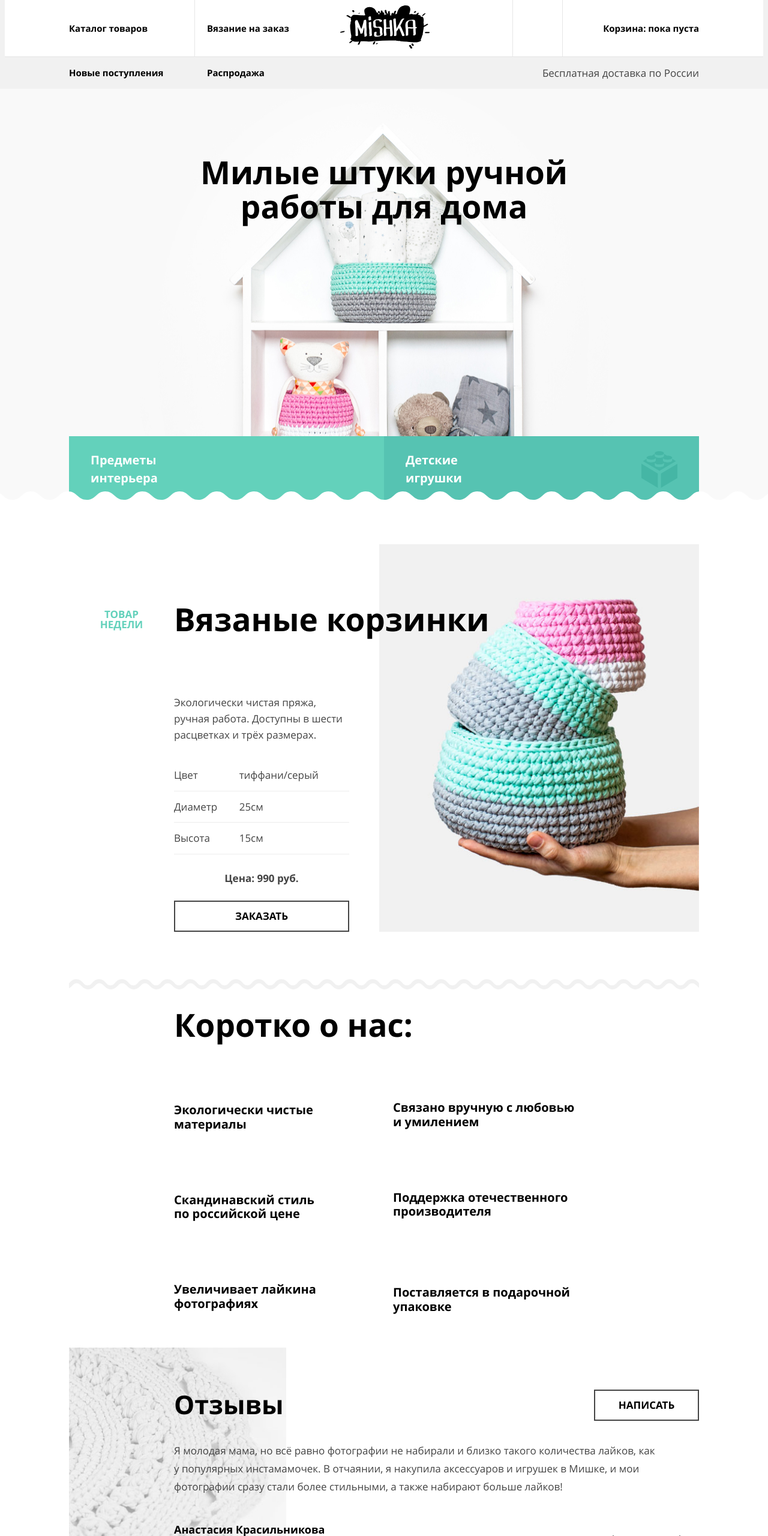
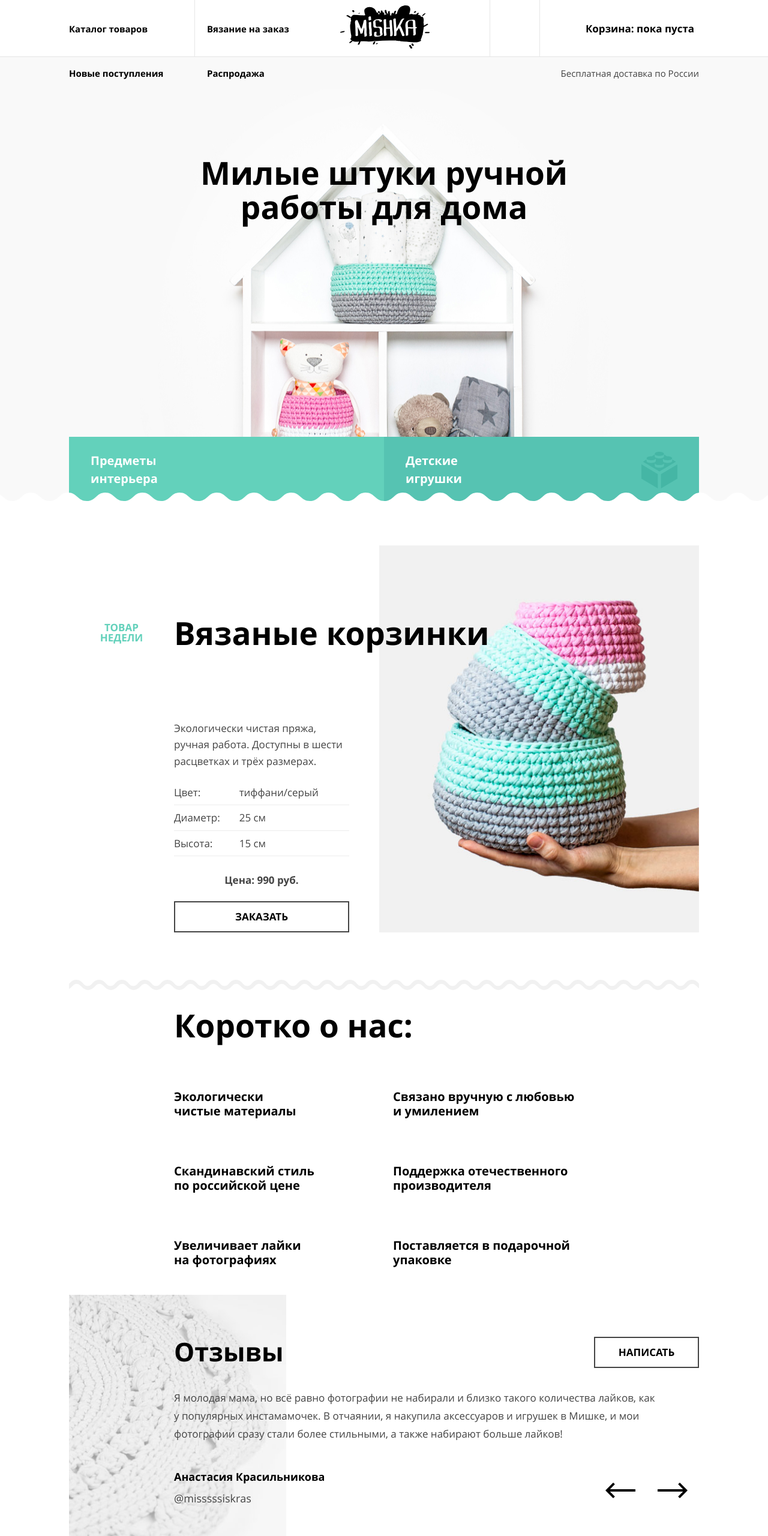
Before and after one commit to Anatoly230/baer, a website: page source/index.html in a window 1280 px wide. Shown: the top 2560 px of the page at 60% size. Drawn offline with nearby package versions, Linux system fonts and the light colour scheme; files that its build step writes are made by us from their sources.

Commit message:
первые сложности с меню

```diff
--- a/source/index.html
+++ b/source/index.html
@@ -71,7 +71,7 @@
   <main class="page-body__content content">
     <h1 class="visually-hidden">Вязанные изделия</h1>
     <section class="content__promo promo wave">
-      <h2 class="promo__title">Милые штуки ручной работы для дома</h2>
+      <h2 class="promo__title">Милые штуки ручной<br/> работы для дома</h2>
       <div class="promo__link-btns-wrapper">
         <a href="#" class="promo__link link-btn">
           <p class="link-btn__text">
@@ -93,16 +93,16 @@
       </p>
       <dl class="special__parametrs">
         <div class="special__parametrs-wrapper parametrs">
-          <dt class="parametrs__name">Цвет</dt>
+          <dt class="parametrs__name">Цвет:</dt>
           <dd class="parametrs__value">тиффани/серый</dd>
         </div>
         <div class="special__parametrs-wrapper parametrs">
-          <dt class="parametrs__name">Диаметр</dt>
-          <dd class="parametrs__value">25см</dd>
+          <dt class="parametrs__name">Диаметр:</dt>
+          <dd class="parametrs__value">25&nbsp;см</dd>
         </div>
         <div class="special__parametrs-wrapper parametrs">
-          <dt class="parametrs__name">Высота</dt>
-          <dd class="parametrs__value">15см</dd>
+          <dt class="parametrs__name">Высота:</dt>
+          <dd class="parametrs__value">15&nbsp;см</dd>
         </div>
       </dl>
       <div class="special__pic-wrapper">
@@ -129,7 +129,7 @@
               <use xlink:href="./img/icons/sprite.svg#adv-flower"></use>
             </svg>
             <p class="advantage__text">
-              Экологически чистые материалы
+              Экологически<br/>чистые материалы
             </p>
           </li>
           <li class="advantage">
@@ -145,7 +145,7 @@
               <use xlink:href="./img/icons/sprite.svg#adv-heart"></use>
             </svg>
             <p class="advantage__text">
-              Увеличивает лайкина фотографиях
+              Увеличивает лайки на&nbsp;фотографиях
             </p>
           </li>
           <li class="advantage">
@@ -326,7 +326,7 @@
           </a>
         </li>
       </ul>
-      <div class="main-footer__item">
+      <div class="main-footer__item main-footer__item--devs">
         <a class="main-footer__link main-footer__link--devs" href="https://htmlacademy.ru/intensive/adaptive">
           <span class="main-footer__devs">Разработано</span>
           <svg class="main-footer__devs-logo" width="27" height="34">
--- a/source/sass/blocks/advantage.scss
+++ b/source/sass/blocks/advantage.scss
@@ -1,8 +1,12 @@
 .advantage {
+  display: flex;
+  flex-direction: column;
+  justify-content: space-between;
   color: $black;
   position: relative;
-  padding-block-start: rem(12);
-  padding-block-end: rem(12);
+  padding-block-start: 0;
+  padding-block-end: rem(31);
+  min-height: rem(124);
   max-width: rem(260);
   margin: 0 auto;
 
@@ -14,9 +18,9 @@
 }
 
 .advantage__icon {
-  margin-inline-start: rem(10);
-  margin-block-end: rem(20);
-  max-width: rem(55);
+  // margin-inline-start: rem(10);
+  // margin-block-end: rem(10);
+  min-width: rem(55);
   max-height: rem(38);
   fill: #63d1bb;
 }
--- a/source/sass/blocks/advantages.scss
+++ b/source/sass/blocks/advantages.scss
@@ -1,7 +1,7 @@
 .advantages {
   @include reset-list-style;
-  padding-block-start: rem(10);
-  padding-block-end: rem(20);
+  padding-block-start: rem(23);
+  padding-block-end: rem(10);
   font-size: rem(17);
   font-weight: bold;
 
--- a/source/sass/blocks/contact-info.scss
+++ b/source/sass/blocks/contact-info.scss
@@ -38,7 +38,7 @@
 
 .contact-info__name {
   width: 1fr;
-  margin-block-end: rem(40);
+  margin-block-end: rem(30);
 }
 
 .contact-info__value {
--- a/source/sass/blocks/contact-us.scss
+++ b/source/sass/blocks/contact-us.scss
@@ -1,6 +1,6 @@
 .contact-us {
   background-color: $white;
-  padding-block-start: rem(38);
+  padding-block-start: rem(41);
   padding-block-end: rem(39);
 
   @include tablet {
--- a/source/sass/blocks/header.scss
+++ b/source/sass/blocks/header.scss
@@ -1,7 +1,7 @@
 .header {
   position: relative;
   background-color: #f1f1f1;
-
+}
   .header--main-page {
     background-color: #f9f9f9;
   }
@@ -11,14 +11,14 @@
       margin-block-end: rem(80);
     }
   }
-}
+
 
 .header__nav {
   @include tablet {
     position: relative;
     $paddings: 50;
     display: grid;
-    grid-template-columns: repeat(2, 1fr);
+    grid-template-columns: 47% 1fr;
     grid-template-rows: repeat(2, auto);
 
     @include section-wrapper;
@@ -55,14 +55,15 @@
 .header__nav::before {
   @include tablet {
     position: absolute;
-    left: calc((100vw - $scroll-width - 100%) / -2);
-    // left: calc((100vw - 100%) / -2);
+    // left: calc((100vw - $scroll-width - 100%) / -2);
+    left: calc((100vw - 100%) / -2);
     grid-column: 1 / -1;
     grid-row: 1 / 2;
     display: block;
     content: "";
-    width: calc(100vw - $scroll-width);
+    // width: calc(100vw - $scroll-width);
     // width: calc(99.45% + (100vw - 100%));
+    width: 100vw;
     height: 100%;
     background-color: $white;
     border-bottom: 1px solid rgba($black, 0.1);
@@ -125,8 +126,8 @@
   position: absolute;
   top: 50%;
   transform: translateY(-50%);
-  right: 0;
-  margin-right: rem(30);
+  right: rem(28);
+  // margin-right: rem(30);
 
   @include tablet {
     display: none;
@@ -150,10 +151,9 @@
 .header__menu--helper {
   @include tablet {
     justify-self: end;
-    width: fit-content;
     max-width: rem(350);
     order: 2;
-    flex-grow: 0;
+    flex-grow: 1;
   }
 
   @include desktop {
@@ -177,6 +177,8 @@
   display: none;
 
   @include tablet {
+    font-size: rem(15);
+    line-height: calc(24 / 15);
     order: 4;
     margin-left: auto;
     align-self: stretch;
--- a/source/sass/blocks/link-btn.scss
+++ b/source/sass/blocks/link-btn.scss
@@ -1,10 +1,13 @@
 .link-btn {
+  display: grid;
+  grid-template-columns: 1fr minmax(rem(60), auto);
+  gap: rem(30);
   position: relative;
   width: 100%;
   text-decoration: none;
-  padding: rem(24) rem(30) rem(31);
-  display: flex;
-  flex-wrap: wrap;
+  padding: rem(24) rem(26) rem(11) rem(30);
+  // display: flex;
+  // flex-wrap: wrap;
   justify-content: space-between;
   column-gap: rem(30);
   background-color: #63d1bb;
@@ -22,6 +25,8 @@
 .link-btn::after {
   opacity: 0.5;
   display: block;
+  justify-self: center;
+  align-self: center;
   content: url("../img/icons/lamp.svg");
 }
 
--- a/source/sass/blocks/menu.scss
+++ b/source/sass/blocks/menu.scss
@@ -83,15 +83,16 @@ $font-color: $black;
   display: block;
   color: $black;
   text-decoration: none;
-  font-size: rem(15);
+  font-size: rem(17);
+  line-height: calc(24 / 17);
   font-weight: bold;
   padding-top: rem(28);
   padding-bottom: rem(26);
-  padding-left: 1em;
-  padding-right: 1em;
   text-align: center;
 
   @include tablet {
+    font-size: rem(15);
+    line-height: calc(24 / 15);
     padding: 1em 0;
     text-align: initial;
   }
@@ -110,11 +111,13 @@ $font-color: $black;
 
   width: 100%;
   display: grid;
-  grid-template-columns: 1fr minmax(30px, auto) 1fr;
-  gap: rem(26);
+  grid-template-columns: minmax(rem(50), 1fr) minmax(30px, auto) 1fr;
+  gap: rem(27);
   align-items: center;
 
   @include tablet {
+    font-size: rem(17);
+    line-height: calc(24 / 17);
     text-align: right;
     display: flex;
     justify-content: center;
@@ -122,7 +125,7 @@ $font-color: $black;
 }
 
 .menu__item-icon {
-  margin-inline-start: auto;
+margin-inline-start: auto;
 
   @include tablet {
     margin-inline-start: 0;
--- a/source/sass/blocks/parametrs.scss
+++ b/source/sass/blocks/parametrs.scss
@@ -2,7 +2,7 @@
   display: grid;
   grid-template-columns: 1fr 2fr;
   gap: rem(17);
-  padding-block-start: rem(13);
-  padding-block-end: rem(13);
+  padding-block-start: rem(8);
+  padding-block-end: rem(8);
   border-block-end: 1px solid #ececec;
 }
--- a/source/sass/blocks/quote.scss
+++ b/source/sass/blocks/quote.scss
@@ -1,6 +1,6 @@
 .quote {
   display: none;
-  margin-block-end: rem(43);
+  margin-block-end: rem(29);
 
   @include tablet {
     margin-block-end: initial;
--- a/source/sass/blocks/reviews.scss
+++ b/source/sass/blocks/reviews.scss
@@ -1,7 +1,7 @@
 .reviews {
   position: relative;
   background-color: $white;
-  padding-block-start: rem(36);
+  padding-block-start: rem(13);
   padding-block-end: rem(46);
 
   @include tablet {
@@ -74,7 +74,7 @@
 .reviews__btn-wrapper {
   display: flex;
   justify-content: center;
-  margin-block-end: rem(51);
+  margin-block-end: rem(40);
 
   @include tablet {
     width: 100%;
--- a/source/sass/blocks/social-list.scss
+++ b/source/sass/blocks/social-list.scss
@@ -6,7 +6,7 @@ $green: #46c1ae;
   flex-wrap: wrap;
   justify-content: center;
   max-width: 100%;
-  gap: rem(24);
+  gap: rem(34);
 }
 
 .social-list__item:hover .social-list__item-pic {
--- a/source/sass/blocks/special.scss
+++ b/source/sass/blocks/special.scss
@@ -111,7 +111,7 @@
 
 .special__desc {
   line-height: calc(24 / 15);
-  margin-block-end: rem(28);
+  margin-block-end: rem(18);
 
   @include tablet {
     align-self: start;
@@ -139,7 +139,7 @@
   display: block;
   width: 100%;
   height: 100%;
-  margin-block-end: rem(25);
+  margin-block-end: rem(28);
   object-fit: contain;
 
   @include tablet {
@@ -158,6 +158,6 @@
   font-size: rem(17);
   line-height: calc(24 / 17);
   font-weight: bold;
-  margin-block-end: rem(25);
+  margin-block-end: rem(23);
   text-align: center;
 }
--- a/source/sass/blocks/toggle-menu.scss
+++ b/source/sass/blocks/toggle-menu.scss
@@ -3,15 +3,19 @@ $toggle-color: $black;
 @mixin toggle-parametrs() {
   width: rem(20);
   height: rem(2);
-  background-color: $toggle-color;
+  background-color: $black;
 }
 
 .toggle-menu {
-  position: relative;
-  width: rem(20);
+  display: flex;
+  flex-direction: column;
+  justify-content: space-between;
+  align-items: center;
+  width: rem(27);
   height: rem(14);
   border: none;
   background-color: transparent;
+  padding: 0;
 }
 
 .toggle-menu--hide {
@@ -29,14 +33,10 @@ $toggle-color: $black;
 
 .toggle-menu::before,
 .toggle-menu::after {
-  position: absolute;
-  top: 0;
-  left: 0;
-  display: inline-block;
+  @include toggle-parametrs;
   content: "";
   transition: transform 0.2s linear 0s;
 
-  @include toggle-parametrs;
 }
 
 .toggle-menu::before {
@@ -45,18 +45,21 @@ $toggle-color: $black;
 }
 
 .toggle-menu::after {
-  top: rem(12);
+  // top: rem(12);
 
-  @include toggle-parametrs;
+  // @include toggle-parametrs;
 }
 
 .toggle-menu--close::before {
-  box-shadow: 0 0 0 rgba($toggle-color, 0);
-  background-color: $toggle-color;
-  transform: translateY(6px) rotate(45deg);
+width: 100%;
+box-shadow: 0 0 0 rgba($toggle-color, 0);
+background-color: $toggle-color;
+transform: translateY(6px) rotate(45deg);
 }
 
+
 .toggle-menu--close::after {
+  width: 100%;
   background-color: $toggle-color;
   transform: translateY(-6px) rotate(-45deg);
 }
```
Also changed, not shown: source/add-to-basket.html (+1 -1 lines), source/catalog.html (+1 -1 lines), source/feedback.html (+1 -1 lines), source/form.html (+1 -1 lines), source/sass/blocks/main-footer.scss (+5 -2 lines), source/sass/blocks/promo.scss (+10 -2 lines).
